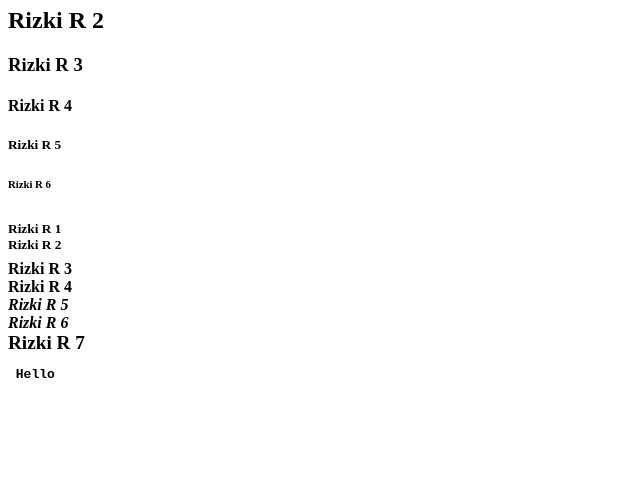
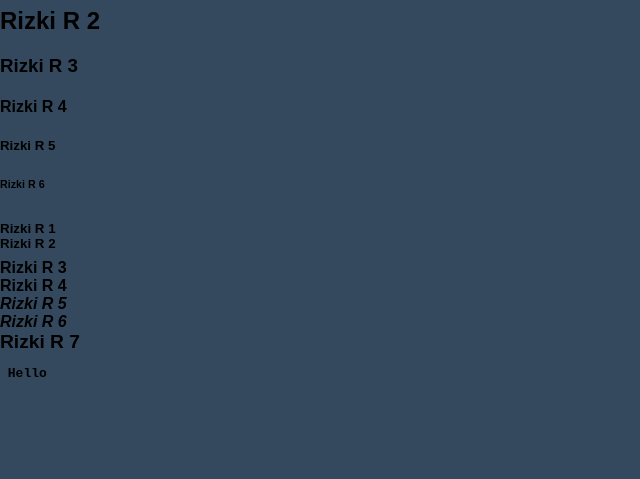
Before and after one commit to rizkiramadhan4617/Website, a plain HTML site: page index.html in a window 1280 px wide. Shown: the part 321-800 px from the top of the page, without its empty margins (0-640 px from the left). Drawn offline with Linux system fonts and the light colour scheme.

Commit message:
Add files via upload

```diff
--- a/index.html
+++ b/index.html
@@ -3,6 +3,7 @@
 <meta charset="UTF-8">
 <head>
 <meta property ="og:tittle=" content="Belajar Membuat website sederhana"/>
+<link rel="stylesheet" href="style.css">
 </head>
 <body>
 <!---- List Ter Urut ---->
--- a/style.css
+++ b/style.css
@@ -1,5 +1,6 @@
-p {
-     font-size: 1rem;
-     font-family: sans-serif;
-     margin: 20px;
+body{
+  margin: 0;
+  padding: 0;
+  font-family: sans-serif;
+  background: #34495e;
 }
```
